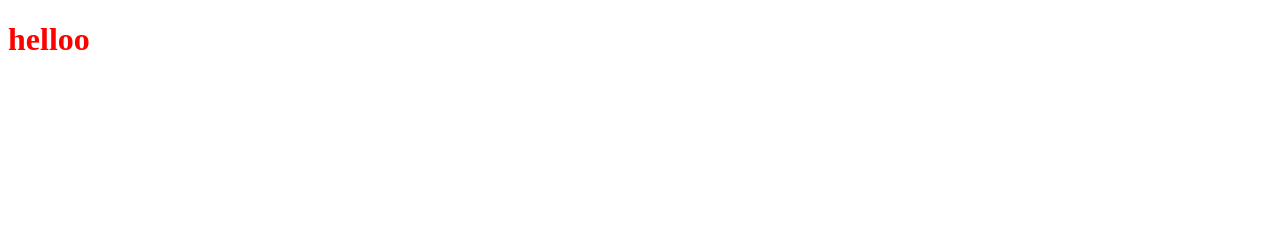
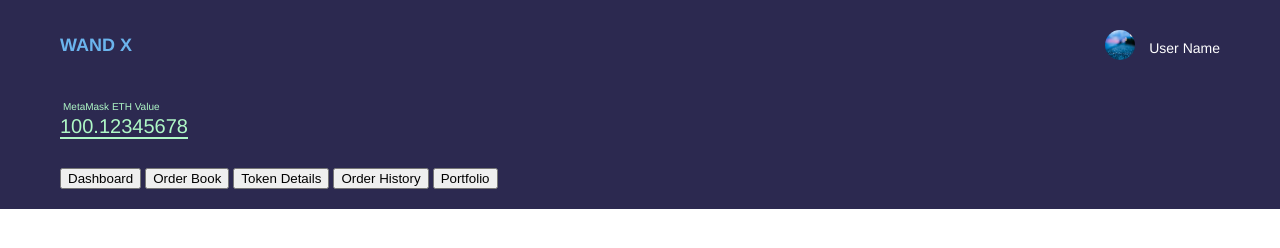
Before and after one commit to Shashankchitranshi/WandX, a plain HTML site: page order-book.html in a window 1280 px wide. Drawn offline with Linux system fonts and the light colour scheme.

Commit message:
changes for header

```diff
--- a/css/pages/_order-book.scss
+++ b/css/pages/_order-book.scss
@@ -1,3 +1,47 @@
-h1 {
-    color: red;
+body {
+    margin: 0px;
+    .header {
+        background: #2C2950;
+        padding: 20px 60px;
+        position: relative;
+        h2 {
+            font-family: Helvetica;
+            font-size: 18px;
+            color: #6BB4ED;
+            display: inline-block;
+        }
+        .userName {
+            position: absolute;
+            top: 30px;
+            right: 60px;
+            img {
+                width: 30px;
+                height: 30px;
+                border-radius: 50%;
+            }
+            p {
+                font-family: Helvetica;
+                font-size: 14px;
+                color: #FFFFFF;
+                display: inline-block;
+                margin: 10px 0 10px 10px;
+                vertical-align: top;
+            }
+        }
+        .ethValue {
+            margin: 30px 0;
+            p {
+                font-family: Helvetica;
+                font-size: 10px;
+                color: #AFF8C6;
+                margin: 3px;
+            }
+            span {
+                font-family: Helvetica;
+                font-size: 20px;
+                color: #AFF8C6;
+                border-bottom: 2px solid #AFF8C6;
+            }
+        }
+    }
 }
--- a/order-book.html
+++ b/order-book.html
@@ -9,7 +9,25 @@
 <body>
     <section1>
         <div class="header">
-            <h1>helloo</h1>
+            <h2>WAND X</h2>
+            <div class="userName">
+                <img src="images/user.jpg" alt="">
+                <p>User Name</p>
+            </div>
+            <div class="ethValue">
+                <p>MetaMask ETH Value</p>
+                <span>100.12345678</span>
+            </div>
+            <div class="tab">
+                <button class="tablinks">Dashboard</button>
+                <button class="tablinks">Order Book</button>
+                <button class="tablinks">Token Details</button>
+                <button class="tablinks ">Order History</button>
+                <button class="tablinks">Portfolio</button>
+            </div>
+            <div id="orderBook" class="tabcontent">
+
+            </div>
         </div>
     </section1>
 </body>
```
Also changed, not shown: css/style.css, images/user.jpg (added), 1 other file.
